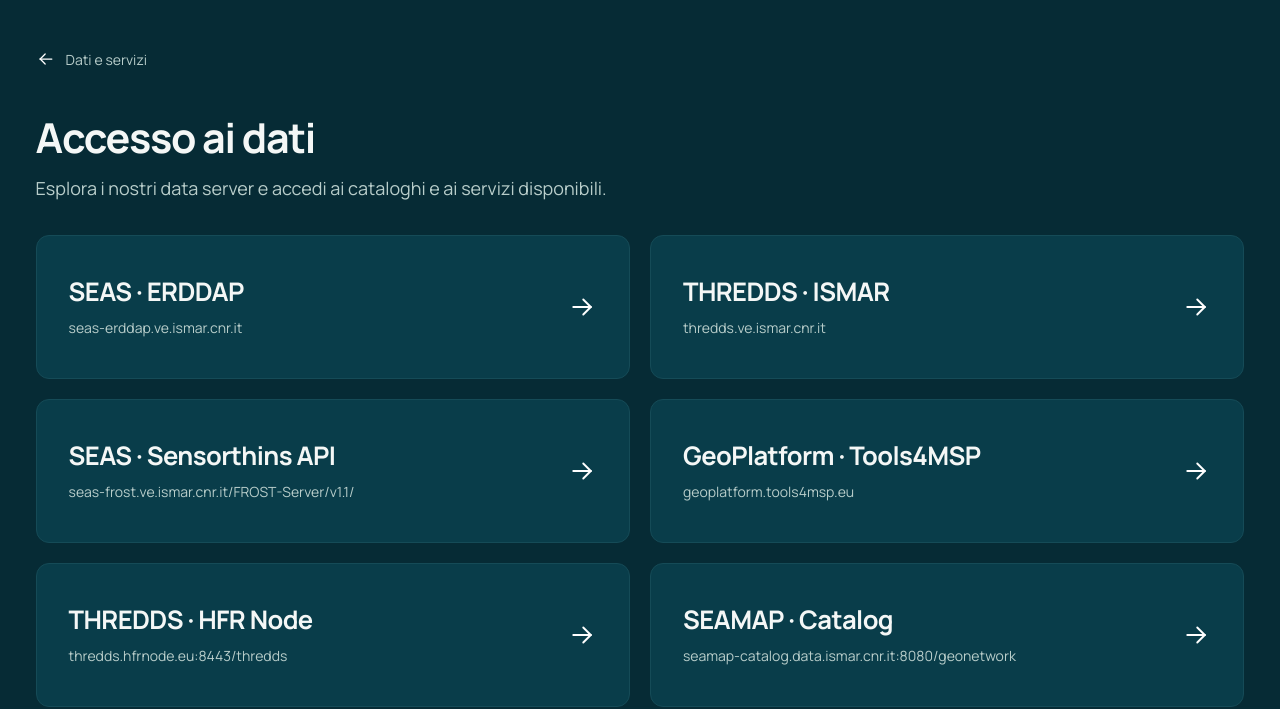
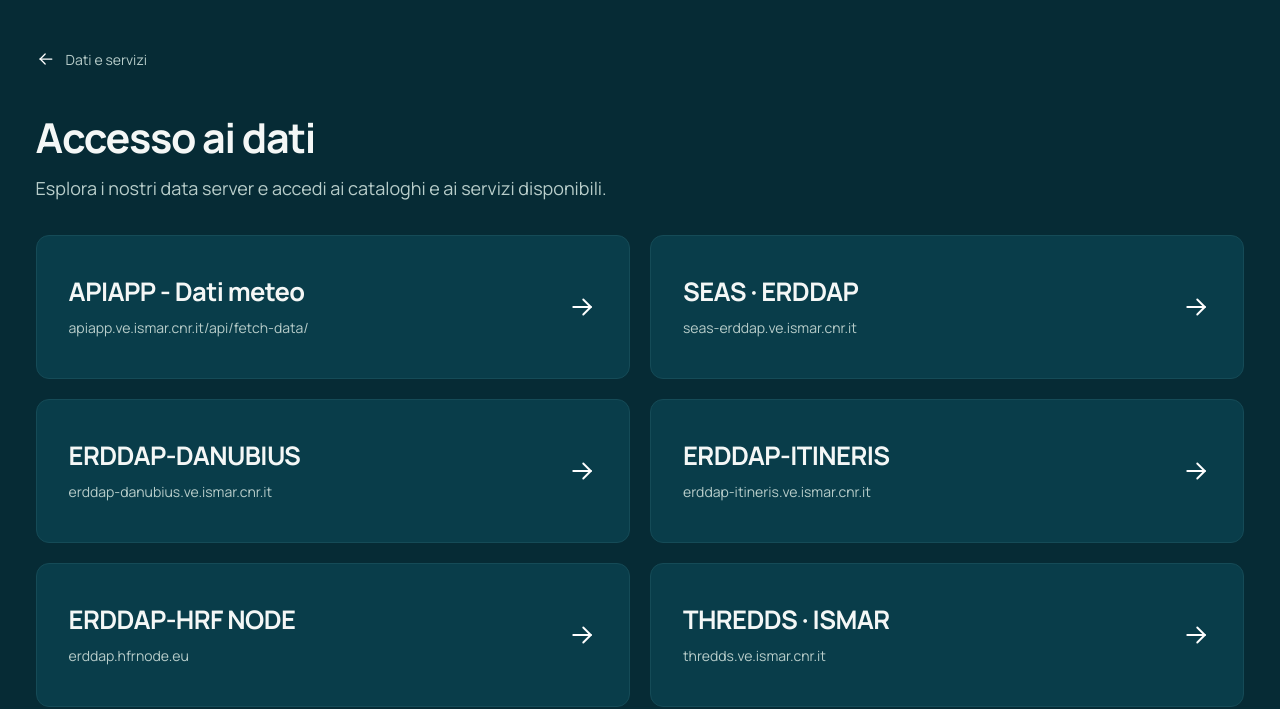
Before and after one commit to federicobellati/public_site, a plain HTML site: page dataservers.html in a window 1280 px wide. Shown: the part 91-800 px from the top of the page. Drawn offline with Linux system fonts and the light colour scheme.

Commit message:
Aggiorna Dashboard e collegamenti Data Server / API

```diff
--- a/config.js
+++ b/config.js
@@ -51,7 +51,7 @@ window.ISMAR_PORTAL = {
       id: "dashboard",
       title: "Dashboard",
       description: "Molti modi di vedere i nostri dati",
-      href: "./dashboard.html",
+      href: "https://assets.ve.ismar.cnr.it/public/public_pages/dashboards/qc_dash.html",
       icon: "chart-data",
       animation: "dashboard"
     },
--- a/dataservers.html
+++ b/dataservers.html
@@ -4,7 +4,7 @@
   <meta charset="utf-8">
   <meta name="viewport" content="width=device-width, initial-scale=1">
   <meta name="theme-color" content="#062b35">
-  <meta name="description" content="I data server di CNR ISMAR: accesso diretto a SEAS ERDDAP, THREDDS, SensorThing API SEAS, GeoPlatform, HFR Node, SEAMAP Catalog e SEAMAP Explorer.">
+  <meta name="description" content="I data server e le API di CNR ISMAR: SEAS ERDDAP, ERDDAP-DANUBIUS, ERDDAP-ITINERIS, ERDDAP-HRF NODE, APIAPP - Dati meteo, THREDDS, SensorThing API SEAS, GeoPlatform, HFR Node, SEAMAP Catalog e SEAMAP Explorer.">
   <title>Data Server · CNR ISMAR</title>
   <link rel="icon" href="assets/brand/ismar.svg" type="image/svg+xml">
   <link rel="preload" href="assets/fonts/manrope-variable.ttf" as="font" type="font/ttf" crossorigin>
@@ -34,10 +34,46 @@
       <!-- Per aggiungere un data server, duplicare un elemento li e aggiornare titolo, URL e href. -->
       <ul class="server-list">
         <li>
+          <a class="server-card" href="https://apiapp.ve.ismar.cnr.it/api/fetch-data/">
+            <span class="server-copy">
+              <span class="server-title">APIAPP - Dati meteo</span>
+              <span class="server-url">apiapp.ve.ismar.cnr.it/api/fetch-data/</span>
+            </span>
+            <img class="server-arrow" src="assets/icons/arrow-right.svg" width="30" height="30" alt="">
+          </a>
+        </li>
+        <li>
           <a class="server-card" href="https://seas-erddap.ve.ismar.cnr.it/">
             <span class="server-copy">
               <span class="server-title">SEAS · ERDDAP</span>
               <span class="server-url">seas-erddap.ve.ismar.cnr.it</span>
+            </span>
+            <img class="server-arrow" src="assets/icons/arrow-right.svg" width="30" height="30" alt="">
+          </a>
+        </li>
+        <li>
+          <a class="server-card" href="https://erddap-danubius.ve.ismar.cnr.it/">
+            <span class="server-copy">
+              <span class="server-title">ERDDAP-DANUBIUS</span>
+              <span class="server-url">erddap-danubius.ve.ismar.cnr.it</span>
+            </span>
+            <img class="server-arrow" src="assets/icons/arrow-right.svg" width="30" height="30" alt="">
+          </a>
+        </li>
+        <li>
+          <a class="server-card" href="https://erddap-itineris.ve.ismar.cnr.it/">
+            <span class="server-copy">
+              <span class="server-title">ERDDAP-ITINERIS</span>
+              <span class="server-url">erddap-itineris.ve.ismar.cnr.it</span>
+            </span>
+            <img class="server-arrow" src="assets/icons/arrow-right.svg" width="30" height="30" alt="">
+          </a>
+        </li>
+        <li>
+          <a class="server-card" href="https://erddap.hfrnode.eu/">
+            <span class="server-copy">
+              <span class="server-title">ERDDAP-HRF NODE</span>
+              <span class="server-url">erddap.hfrnode.eu</span>
             </span>
             <img class="server-arrow" src="assets/icons/arrow-right.svg" width="30" height="30" alt="">
           </a>
```
Also changed, not shown: index.html (+1 -1 lines), 1 other file.
